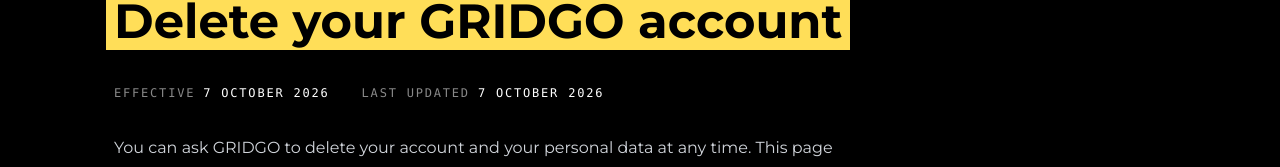
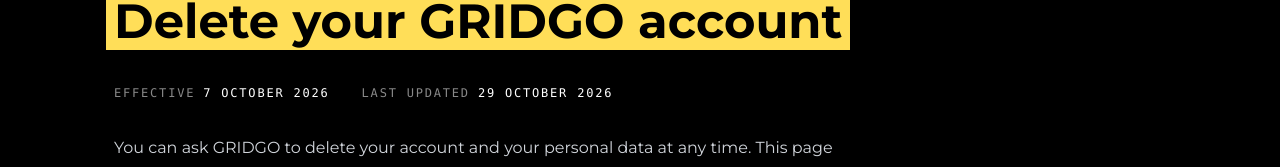
Before and after one commit to gridgoph/gridgo-landing, a React (Vite) app: page /delete-account in a window 1280 px wide. Shown: the part 162-329 px from the top of the page. Built offline with nearby package versions, Linux system fonts and the light colour scheme; no server answers.

Commit message:
Privacy: say what Save to My files keeps (gridgo-client#334)

```diff
--- a/src/legal/PrivacyPage.tsx
+++ b/src/legal/PrivacyPage.tsx
@@ -29,7 +29,7 @@
 /** [what, how long] — the retention schedule, mirrored on /delete-account. */
 const RETENTION: [string, string][] = [
   ['Your account and profile', 'While your account is open. Deleted within 30 days of a confirmed deletion request.'],
-  ['Artwork and design files, and mockups', '30 days after the order is completed. You can delete them sooner yourself once the order is completed and nothing about it is still open.'],
+  ['Artwork and design files, and mockups', '30 days after the order is completed. Files you choose to keep with ‘Save to My files’ stay in My files until you delete them or close your account. You can delete any of them sooner yourself once the order is completed and nothing about it is still open.'],
   ['Order, payment, payout and refund records, including payment proof screenshots, reference numbers, receipts, refund and payout QR codes, and shop invoices', '5 years after the order closes'],
   ['Production photos, delivery photos and handover signatures', '1 year after the order closes'],
   ['The location points recorded while a rider delivers your order', '1 year after the order closes'],
--- a/src/legal/legalPages.ts
+++ b/src/legal/legalPages.ts
@@ -16,7 +16,7 @@
 
 /** Shown on both pages. Change both dates together when the text changes. */
 export const EFFECTIVE_DATE = '7 October 2026'
-export const LAST_UPDATED = '7 October 2026'
+export const LAST_UPDATED = '29 October 2026'
 
 export const LEGAL_PAGES: LegalPage[] = [
   {
```
